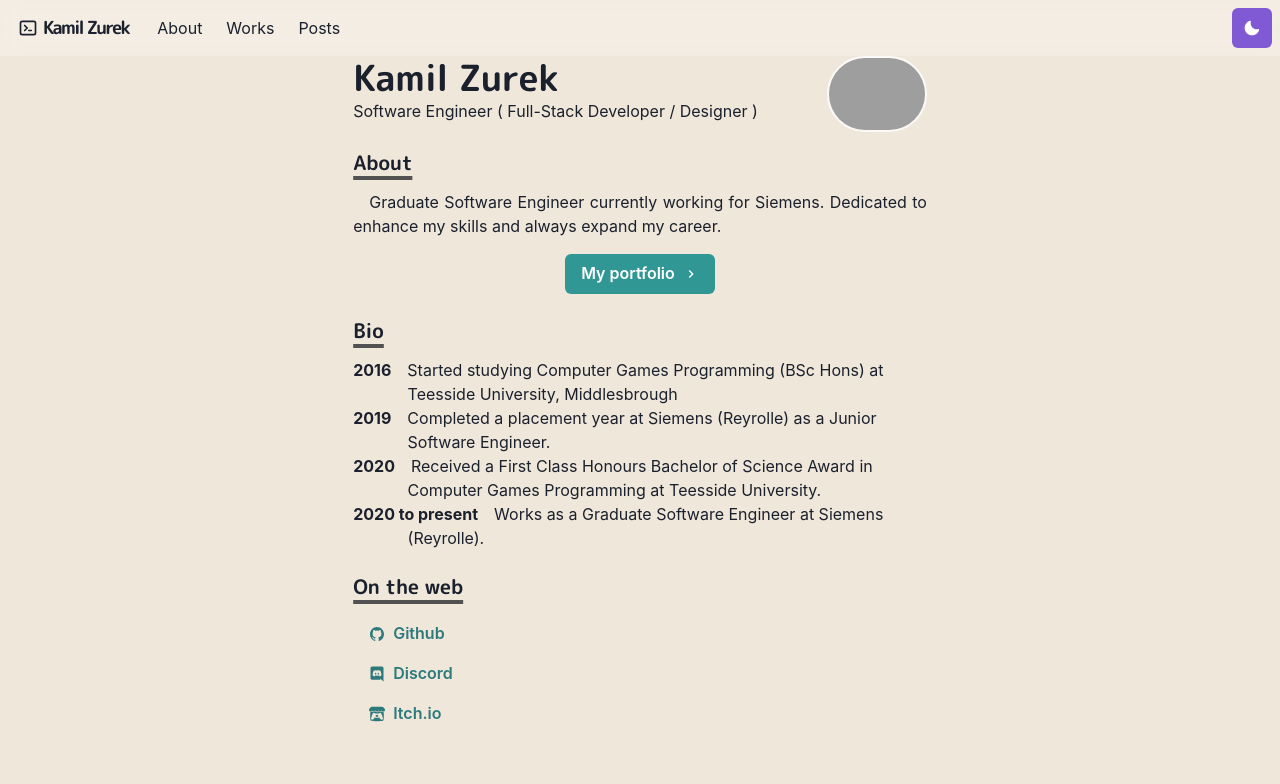
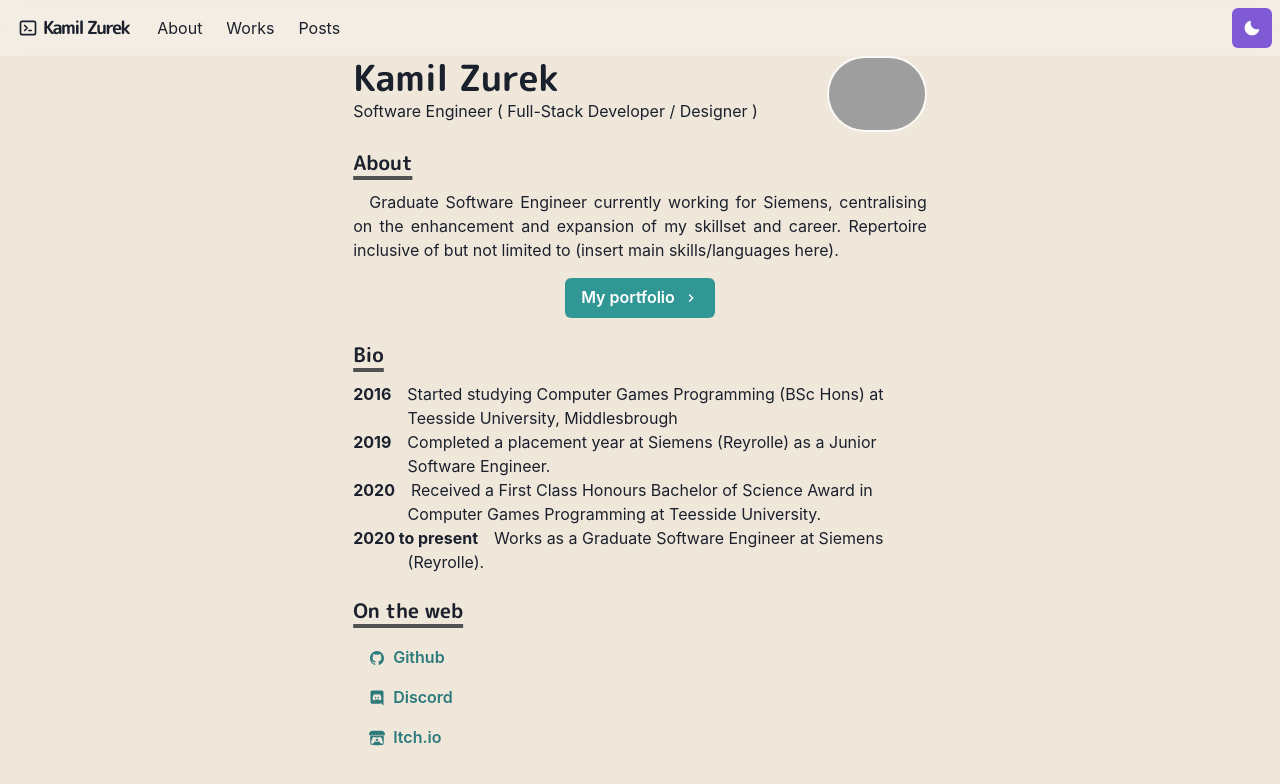
Before and after one commit to kr3mil/kamil-homepage, a Next.js app: page / in a window 1280 px wide. Shown: the top 784 px of the page. Built offline with nearby package versions, Linux system fonts and the light colour scheme; grey boxes are pictures that could not be loaded.

Commit message:
Updated about on main page

```diff
--- a/pages/index.js
+++ b/pages/index.js
@@ -53,8 +53,10 @@
             About
           </Heading>
           <Paragraph>
-            Graduate Software Engineer currently working for Siemens. Dedicated
-            to enhance my skills and always expand my career.
+            Graduate Software Engineer currently working for Siemens,
+            centralising on the enhancement and expansion of my skillset and
+            career. Repertoire inclusive of but not limited to (insert main
+            skills/languages here).
           </Paragraph>
           <Box align="center" my={4}>
             <NextLink href="/works">
```
